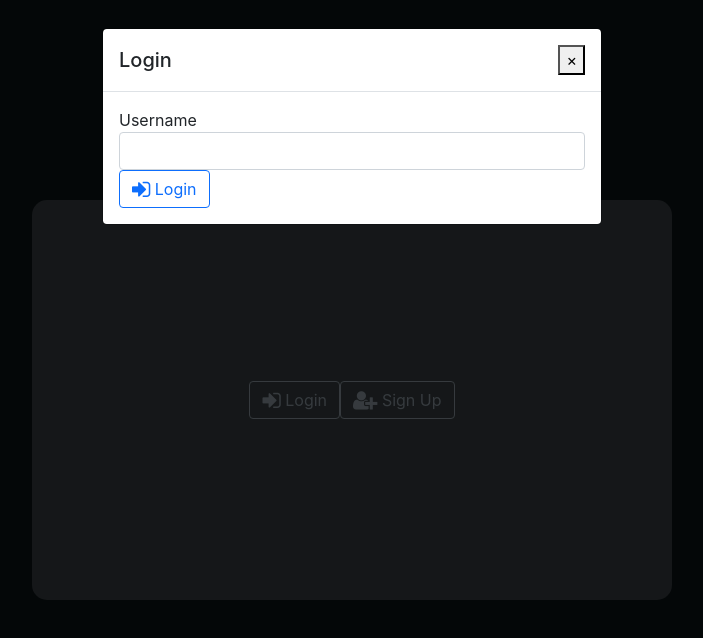
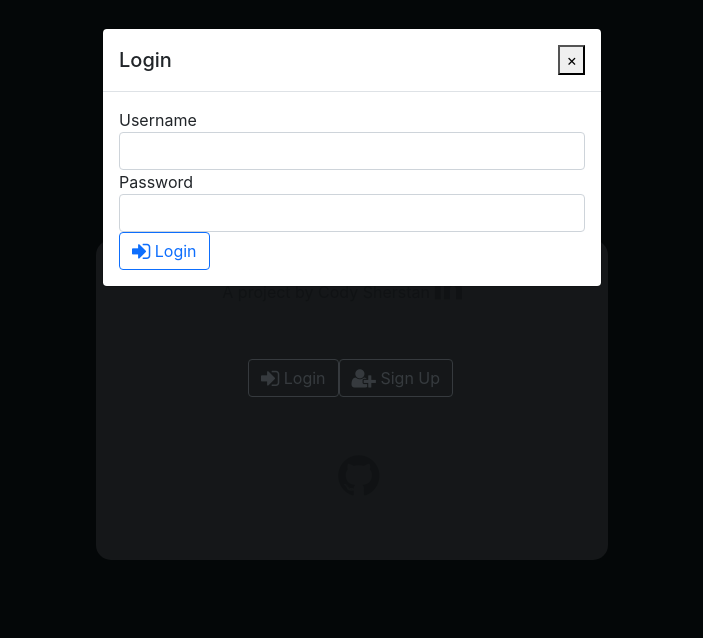
Before and after one commit to cshersta/QM, a React (Create React App) app: page / in a window 1280 px wide. Both pictures are taken after a click on the button "Login". Shown: the top 638 px of the page, without its empty margins (288-991 px from the left). Built offline with nearby package versions, Linux system fonts and the light colour scheme; no server answers.

Commit message:
login page form validation

```diff
--- a/package.json
+++ b/package.json
@@ -8,13 +8,17 @@
     "@testing-library/user-event": "^12.1.10",
     "bootstrap": "^5.1.0",
     "font-awesome": "^4.7.0",
+    "formik": "^2.2.9",
     "lodash": "^4.17.21",
     "react": "^17.0.2",
     "react-dom": "^17.0.2",
+    "react-redux-form": "^1.16.14",
     "react-scripts": "4.0.3",
+    "react-transition-group": "^4.4.2",
     "reactstrap": "^8.10.0",
     "socket.io-client": "4.1.2",
-    "web-vitals": "^1.0.1"
+    "web-vitals": "^1.0.1",
+    "yup": "^0.32.9"
   },
   "scripts": {
     "start": "react-scripts start",
--- a/src/App.css
+++ b/src/App.css
@@ -13,16 +13,13 @@ html {
 }
 
 .login {
-    width: 50%;
-    height:50%;
+    width: 40%;
+    height:40%;
     border-radius: 15px;
     background-color: #2a2f32;
-    /*text-align: center;
-    vertical-align: middle;
-    justify-content: center;*/
-    display: flex;
+    /*display: flex;
     justify-content: center;
-    align-items: center;
+    align-items: center;*/
     position: absolute;
     top: 50%;
     left: 50%;
@@ -59,15 +56,22 @@ html {
     height: 50px;
 }
 
-.groups {
+.group {
     background-color: #131c21;
     cursor: pointer;
     color: white;
     border-bottom: 1px solid #30383d;
 }
 
-.groups:hover {
+.group:hover {
     background-color: #2d3134;
+}
+
+.group-selected {
+    background-color: #323739;
+    cursor: pointer;
+    color: white;
+    border-bottom: 1px solid #30383d;
 }
 
 .group-title {
@@ -78,3 +82,7 @@ html {
 .group-text {
     color: #9fa2a5;
 }
+
+.err {
+    color: red;
+}
--- a/src/components/LoginComponent.js
+++ b/src/components/LoginComponent.js
@@ -1,72 +1,139 @@
 import React, { useState } from 'react';
 import {
-    Button, Form, FormGroup, Input, Label, Modal, ModalHeader, ModalBody, Container, Row, Col
+    Button, FormGroup, Input, Label, Modal, ModalHeader, ModalBody, Container, Row, Col
 } from 'reactstrap';
+import { Formik, Form, Field, ErrorMessage } from 'formik';
+import * as Yup from "yup"
+
 
 const Login = ({ loginForm, chatGroupReturn, signUpForm, socket }) => {
     const [userName, setUserName] = useState("");
     const [password, setPassword] = useState("");
     const [isSignUpModalOpen, setIsSignUpModalOpen] = useState(false);
     const [isLoginModalOpen, setIsLoginModalOpen] = useState(false);
+    const [err, setErr] = useState("");
 
-    function handleLogin(e) {
-        e.preventDefault();
-        socket.emit('getSelfChatGroup', userName, function (chatGroup) {
-            chatGroupReturn(chatGroup);
-            loginForm(userName);
+
+    const SignupSchema = Yup.object().shape({
+        username: Yup.string()
+            .min(2, ' too short!')
+            .max(15, ' too long!')
+            .required(' required'),
+        password: Yup.string()
+            .min(4, ' too short!')
+            .max(20, ' too long!')
+            .required(' required'),
+    });
+
+    function validateUsername(value) {
+        socket.emit('getUser', value, function (userReturn) {
+            if (value === 'admin' || userReturn.hasOwnProperty('username')) {
+                setErr('invalid username');
+                return 'invalid username';
+            }
+            else {
+                setErr('');
+                return '';
+            }
         });
-    }
-
-    function handleSignUp(e) {
-        e.preventDefault();
-        const newUser = { userName, password };
-        socket.emit('signUp', newUser);
-        setUserName('');
-        setPassword('');
-        signUpForm(userName);
     }
 
         return (
             <Container className="login" >
-                <Row>
-                    <Col>
+                <Row className="p-4" >
+                    <Col xs={{ size: 9, offset: 2 }}>
+                        <a className="btn btn-social-icon" href="https://www.linkedin.com/in/cody-sherstan-ab5a1315a/">A project by Cody Sherstan <i className="fa fa-linkedin fa-2x"></i></a>
+                    </Col>
+                </Row>
+                <Row className="p-4" >
+                    <Col xs={{ size: 9, offset: 3 }}>
                         <Button outline onClick={() => setIsLoginModalOpen(!isLoginModalOpen)} ><span className="fa fa-sign-in fa-lg"></span> Login</Button>
                         <Button outline onClick={() => setIsSignUpModalOpen(!isSignUpModalOpen)} ><span className="fa fa-user-plus fa-lg"></span> Sign Up</Button>
+                    </Col>
+                </Row>
+                <Row className="p-4" >
+                    <Col xs={{ size: 2, offset: 5 }}>
+                        <a className="btn btn-social-icon" href="https://bitbucket.org/cshersta/workspace/projects/QM"><i className="fa fa-github fa-3x"></i></a>
                     </Col>
                 </Row>
                 <Modal animation={false} isOpen={isLoginModalOpen} toggle={() => setIsLoginModalOpen(!isLoginModalOpen)}>
                     <ModalHeader toggle={() => setIsLoginModalOpen(!isLoginModalOpen)}>Login</ModalHeader>
                     <ModalBody>
-                        <Form onSubmit={handleLogin}>
-                            <FormGroup>
-                                <Label htmlFor="username">Username</Label>
-                                <Input type="text"
-                                    id="username"
-                                    name="username"
-                                    onChange={e => setUserName(e.target.value)}
-                                    value={userName}
-                                />
-                            </FormGroup>
-                            <Button outline type="submit" value="submit" color="primary" ><span className="fa fa-sign-in fa-lg"></span> Login</Button>
-                        </Form>
+                        <Formik
+                            initialValues={{
+                                username: '',
+                                password: '',
+                            }}
+                            validationSchema={SignupSchema}
+                            onSubmit={(values, actions) => {
+                                console.log(values);
+                                socket.emit('authenticate', values, function (authReturn) {
+                                    console.log(authReturn);
+                                    if (authReturn.hasOwnProperty('code')) {
+                                        console.log(authReturn.code);
+                                        setErr("Login Failed");
+                                    }
+                                    else if (Object.entries(authReturn).length === 0) {
+                                        setErr("Login Failed");
+                                    }
+                                    else {
+                                        socket.emit('getSelfChatGroup', authReturn.username, function (chatGroup) {
+                                            chatGroupReturn(chatGroup); // this should be set at the initialization of the chatgroup component
+                                            loginForm(authReturn.username);
+                                        });
+                                    }
+                                });
+
+                            }}
+                        >
+                            {({ errors, touched, isValid }) => (
+                                <Form>
+                                    <Label htmlFor="username">Username</Label><span className="err">  <ErrorMessage name="username" />{err}</span>
+                                    <Field className="form-control" name="username" />
+                                    <Label htmlFor="password">Password</Label><span className="err">  <ErrorMessage name="password" /></span>
+                                    <Field className="form-control" name="password" type="password" />
+                                    <Button outline type="submit" value="submit" color="primary" ><span className="fa fa-sign-in fa-lg"></span> Login</Button>
+                                </Form>
+                            )}
+                        </Formik>
                     </ModalBody>
                 </Modal>
                 <Modal animation={false} isOpen={isSignUpModalOpen} toggle={() => setIsSignUpModalOpen(!isSignUpModalOpen)}>
                     <ModalHeader toggle={() => setIsSignUpModalOpen(!isSignUpModalOpen)}>Sign Up</ModalHeader>
                     <ModalBody>
-                        <Form onSubmit={handleSignUp}>
-                            <FormGroup>
-                                <Label htmlFor="username">Username</Label>
-                                <Input type="text" id="username1" name="username"
-                                    onChange={e => setUserName(e.target.value)} />
-                            </FormGroup>
-                            <FormGroup>
-                                <Label htmlFor="password">Password</Label>
-                                <Input type="password" id="password" name="password"
-                                    onChange={e => setPassword(e.target.value)} />
-                            </FormGroup>
-                            <Button outline type="submit" value="submit" color="primary" ><span className="fa fa-user-plus fa-lg"></span> Sign Up</Button>
-                        </Form>
+                        <Formik
+                            initialValues={{
+                                username: '',
+                                password: '',
+                            }}
+                            validationSchema={SignupSchema}
+                            onSubmit={(values, actions) => {
+                                socket.emit('signUp', { userName:values.username, password:values.password }, function (signUpReturn) {
+                                    console.log(signUpReturn);
+                                    if (signUpReturn.hasOwnProperty('code')) {
+                                        console.log(signUpReturn.code);
+                                        setErr("Sign up Failed");
+                                    }
+                                    else {
+                                        socket.emit('getSelfChatGroup', signUpReturn.username, function (chatGroup) {
+                                            chatGroupReturn(chatGroup); // this should be set at the initialization of the chatgroup component
+                                            loginForm(signUpReturn.username);
+                                        });
+                                    }
+                                });
+                            }}
+
+                        >
+                            {({ errors, touched, isValid }) => (
+                                <Form>
+                                    <Label htmlFor="username">Username</Label><span className="err">  <ErrorMessage name="username" />{err}</span>
+                                    <Field className="form-control" name="username" validate={validateUsername} />
+                                    <Label htmlFor="password">Password</Label><span className="err">  <ErrorMessage name="password" /></span>
+                                    <Field className="form-control" name="password" type="password" />
+                                    <Button outline type="submit" value="submit" color="primary" disabled={!isValid} ><span className="fa fa-user-plus fa-lg"></span> Sign Up</Button>
+                             </Form>
+                           )}
+                         </Formik>
                     </ModalBody>
                 </Modal>
             </Container>
--- a/src/components/MessagesComponent.js
+++ b/src/components/MessagesComponent.js
@@ -1,5 +1,6 @@
 import React, { useEffect, useState } from 'react';
 import { Row, Col, Card, CardTitle, CardText } from 'reactstrap';
+/*import { Transition } from 'react-transition-group';*/
 import '../Messages.css';
 
 function Messages({ socket, user, chatGroup }) {
@@ -64,7 +65,7 @@ function Messages({ socket, user, chatGroup }) {
                         </Col>
                     </Row >
                 ))
-            }
+                }
         </div>
     );
 }
```
Also changed, not shown: src/components/ChatGroupsComponent.js (+6 -8 lines), todo.txt, 1 other file (tests, documents, lock files or other folders).
